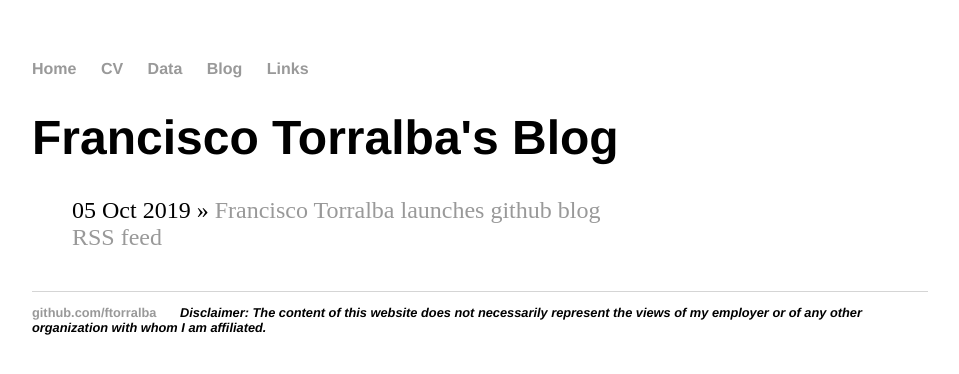
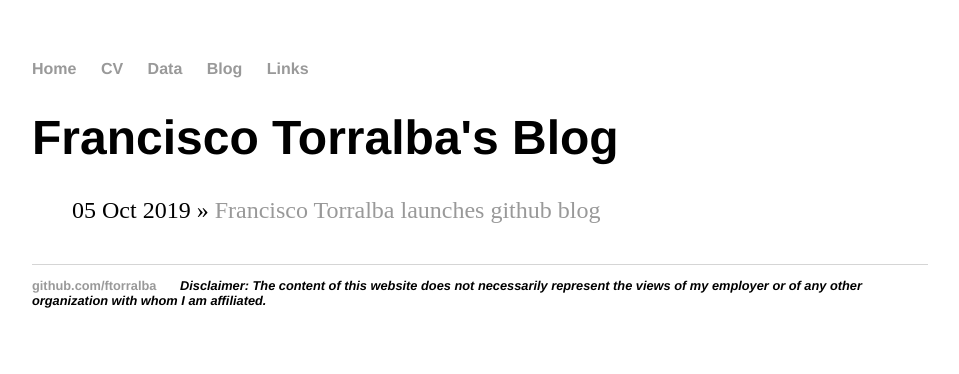
Before and after one commit to ftorralba/ftorralba.github.io, a Jekyll site: the page built from blog/index.html, in a window 1280 px wide. Shown: the top 374 px of the page, without its empty margins (160-1119 px from the left). Built offline with Jekyll 4.4.1, drawn with Linux system fonts in a browser that asks for light colours.

Commit message:
remove link to RSS

```diff
--- a/blog/index.html
+++ b/blog/index.html
@@ -9,5 +9,5 @@ title: Francisco Torralba's Blog
 	    <li><span>{{ post.date | date_to_string }}</span> » <a href="{{ post.url }}" title="{{ post.title }}">{{ post.title }}</a></li>
 	  {% endfor %}
 
-	<a href="https://ftorralba.github.io/blog/atom.xml">RSS feed</a>
+
 	</ul>
```
